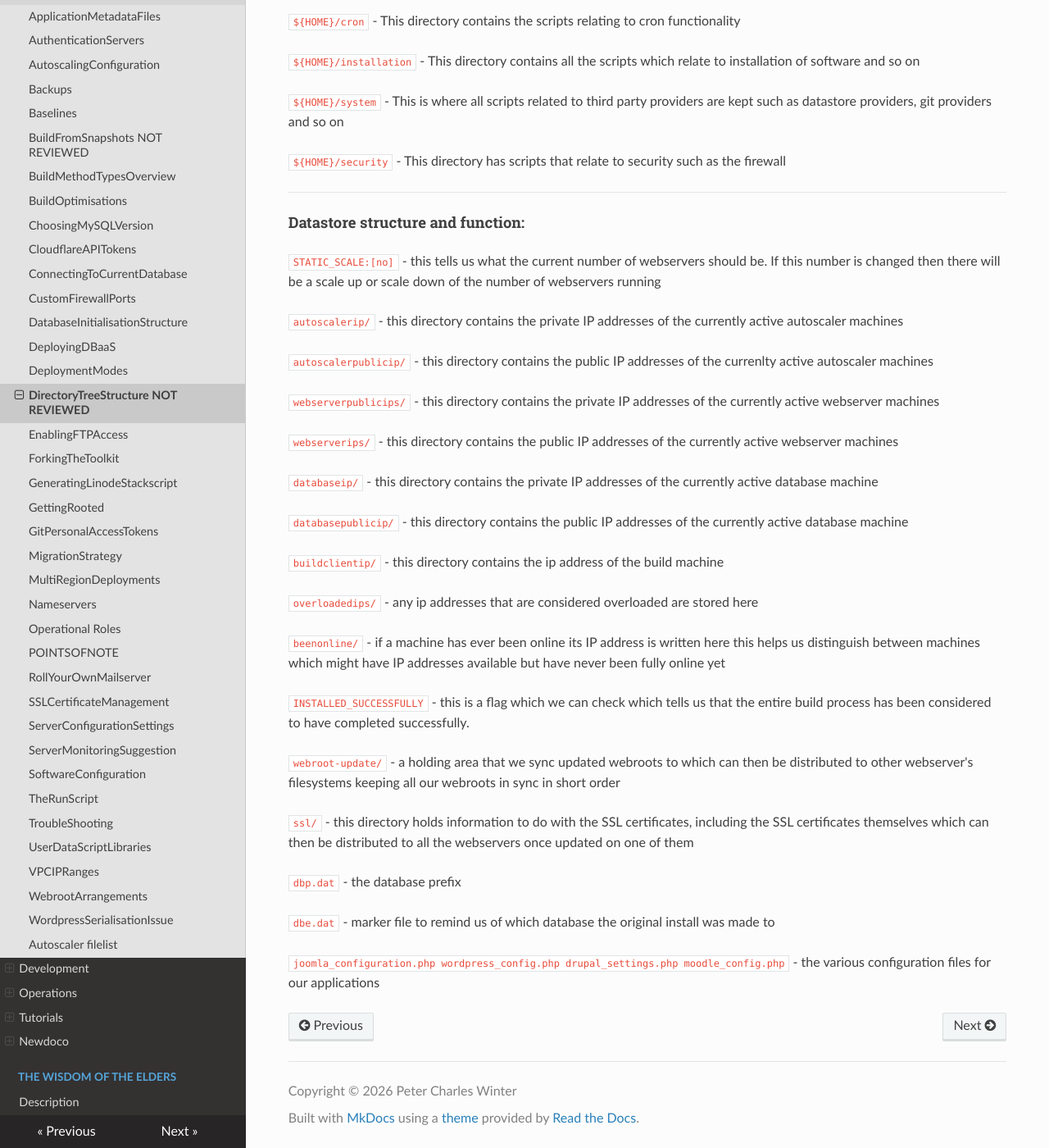
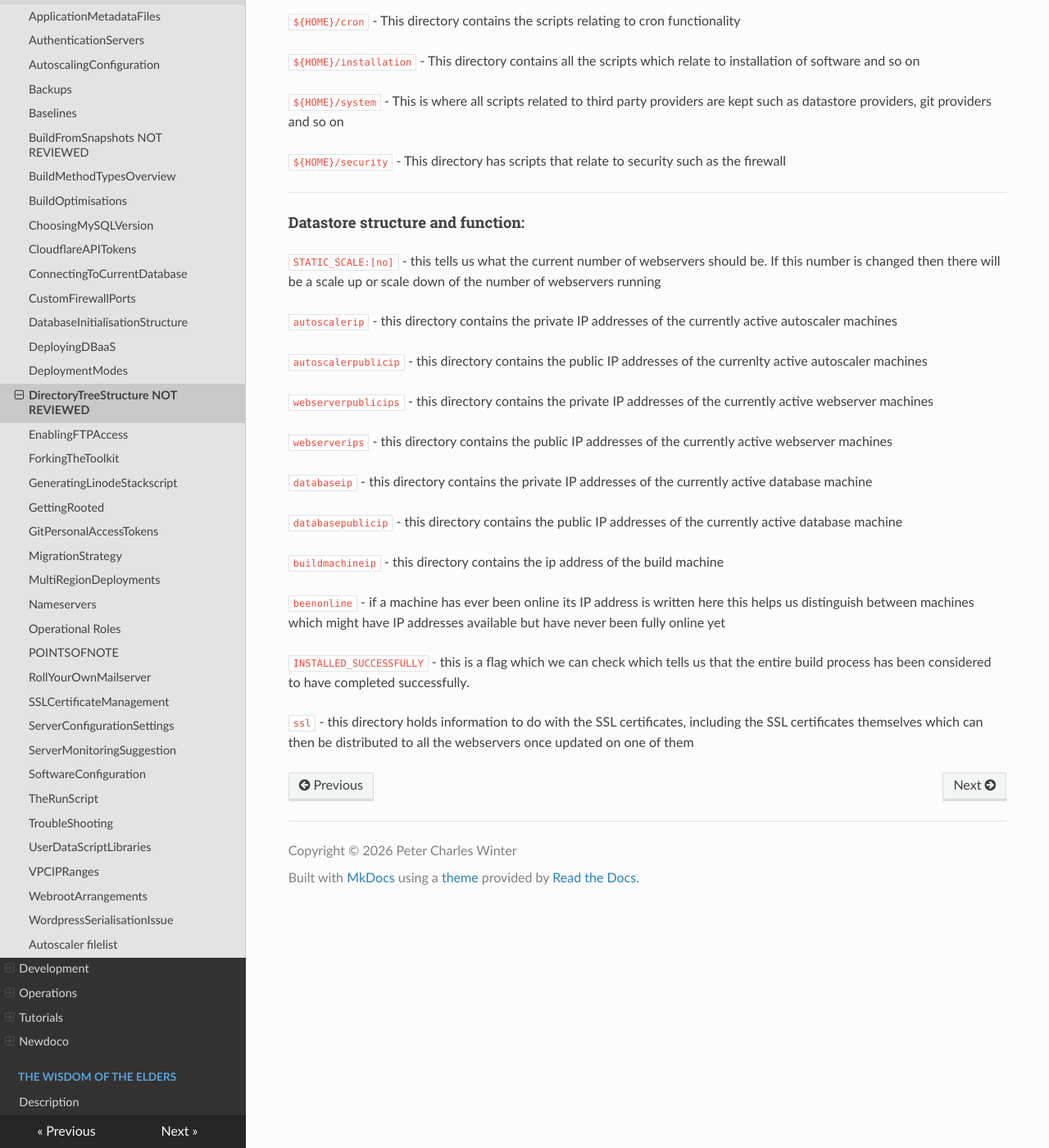
Before and after one commit to wintersys-dev/adt-documentation, an MkDocs documentation site: the page built from docs/Agile Deployment Toolkit/Deployment/DirectoryTreeStructure-NOT-REVIEWED.md, in a window 1280 px wide and 1400 px high, scrolled down 8918 px. Shown: the whole window at 82% size. Built offline with MkDocs 1.6.1, drawn with Linux system fonts in a browser that asks for light colours; nearby versions of some CDN libraries.

Commit message:
Update DirectoryTreeStructure-NOT-REVIEWED.md

````diff
--- a/docs/Agile Deployment Toolkit/Deployment/DirectoryTreeStructure-NOT-REVIEWED.md
+++ b/docs/Agile Deployment Toolkit/Deployment/DirectoryTreeStructure-NOT-REVIEWED.md
@@ -288,32 +288,22 @@ This is the dirctory where build specific configuration details and configuratio
 
 ```STATIC_SCALE:[no]``` - this tells us what the current number of webservers should be. If this number is changed then there will be a scale up or scale down of the number of webservers running
 
-```autoscalerip/``` - this directory contains the private IP addresses of the currently active autoscaler machines
+```autoscalerip``` - this directory contains the private IP addresses of the currently active autoscaler machines
 
-```autoscalerpublicip/``` - this directory contains the public IP addresses of the currenlty active autoscaler machines
+```autoscalerpublicip``` - this directory contains the public IP addresses of the currenlty active autoscaler machines
 
-```webserverpublicips/``` - this directory contains the private IP addresses of the currently active webserver machines
+```webserverpublicips``` - this directory contains the private IP addresses of the currently active webserver machines
 
-```webserverips/``` - this directory contains the public IP addresses of the currently active webserver machines
+```webserverips``` - this directory contains the public IP addresses of the currently active webserver machines
 
-```databaseip/``` - this directory contains the private IP addresses of the currently active database machine
+```databaseip``` - this directory contains the private IP addresses of the currently active database machine
 
-```databasepublicip/``` - this directory contains the public IP addresses of the currently active database machine
+```databasepublicip``` - this directory contains the public IP addresses of the currently active database machine
 
-```buildclientip/``` - this directory contains the ip address of the build machine
+```buildmachineip``` - this directory contains the ip address of the build machine
 
-```overloadedips/``` - any ip addresses that are considered overloaded are stored here
-
-```beenonline/``` - if a machine has ever been online its IP address is written here this helps us distinguish between machines which might have IP addresses available but have never been fully online yet
+```beenonline``` - if a machine has ever been online its IP address is written here this helps us distinguish between machines which might have IP addresses available but have never been fully online yet
 
 ```INSTALLED_SUCCESSFULLY``` - this is a flag which we can check which tells us that the entire build process has been considered to have completed successfully.
 
-```webroot-update/``` - a holding area that we sync updated webroots to which can then be distributed to other webserver's filesystems keeping all our webroots in sync in short order
-
-```ssl/``` - this directory holds information to do with the SSL certificates, including the SSL certificates themselves which can then be distributed to all the webservers once updated on one of them
-
-```dbp.dat``` - the database prefix
-
-```dbe.dat``` - marker file to remind us of which database the original install was made to
-
-```joomla_configuration.php wordpress_config.php drupal_settings.php moodle_config.php``` - the various configuration files for our applications
+```ssl``` - this directory holds information to do with the SSL certificates, including the SSL certificates themselves which can then be distributed to all the webservers once updated on one of them
````
